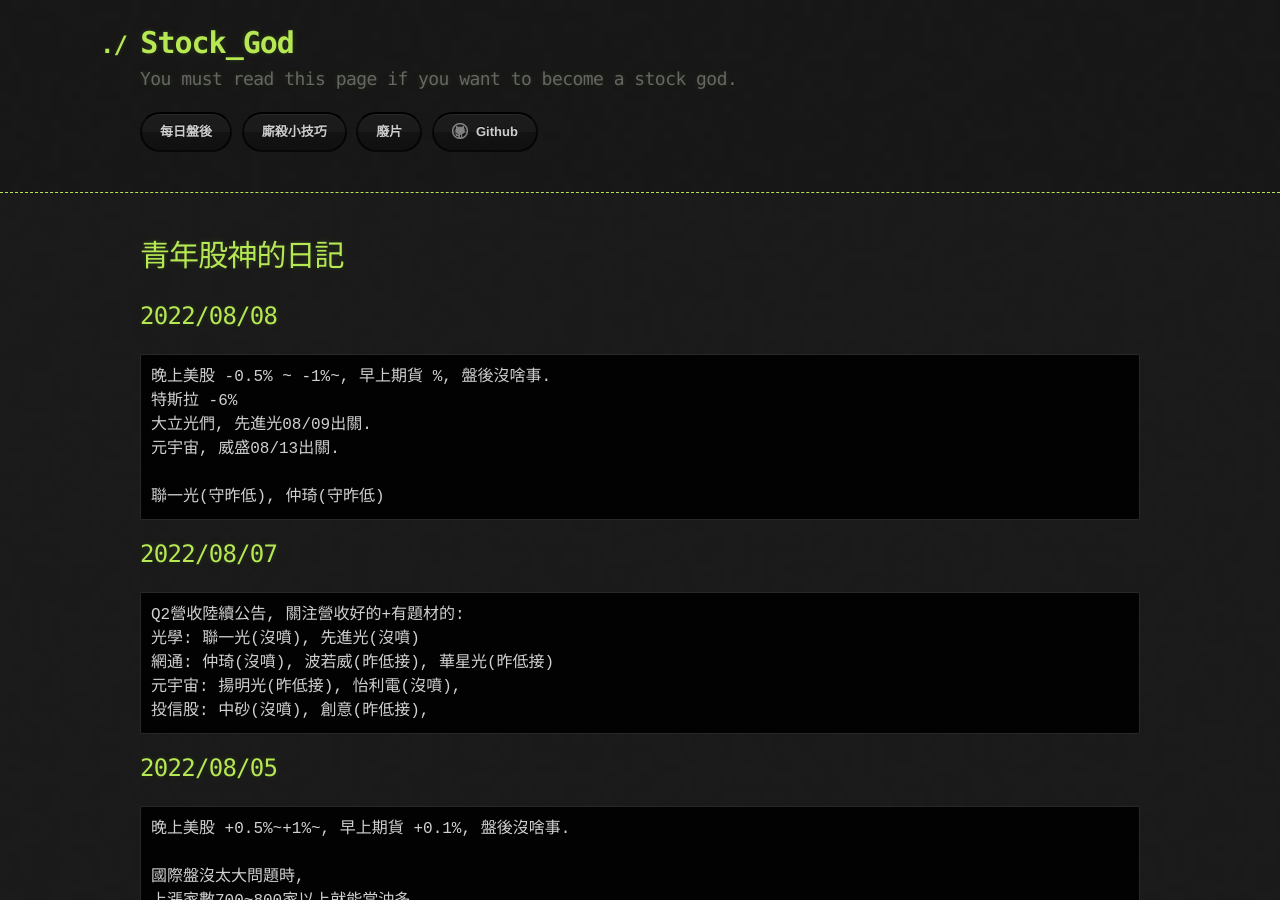
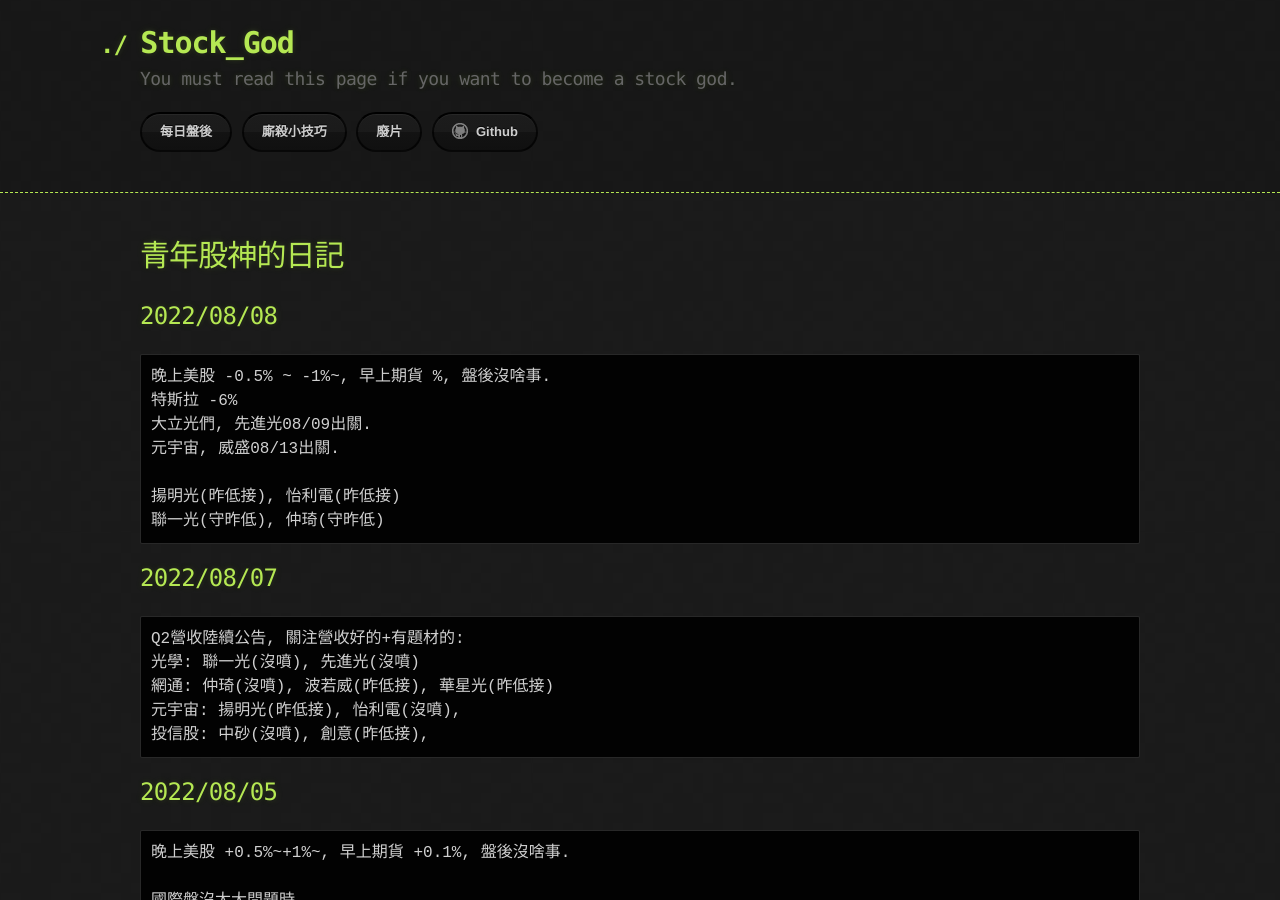
Before and after one commit to lepg5487/Stock_God, a Jekyll site: the page built from index.md, in a window 1280 px wide and 900 px high. Built offline with Jekyll 4.4.1, drawn with Linux system fonts in a browser that asks for light colours; our own code applies the rules of GitHub Pages for plain Markdown files.

Commit message:
Update index.md

````diff
--- a/index.md
+++ b/index.md
@@ -11,6 +11,7 @@ layout: testlayouts
 大立光們, 先進光08/09出關.
 元宇宙, 威盛08/13出關.
 
+揚明光(昨低接), 怡利電(昨低接)
 聯一光(守昨低), 仲琦(守昨低)
 ```
 
````
